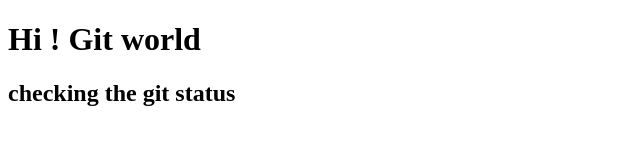
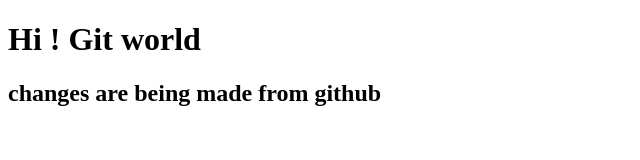
Before and after one commit to gurkirat-argusoft/GithubCourse, a plain HTML site: page index.html in a window 1280 px wide. Shown: the whole page, without its empty margins (0-640 px from the left). Drawn offline with Linux system fonts and the light colour scheme.

Commit message:
Updates made from github
just practicing for git pull to pull data from main branch to local data.

```diff
--- a/index.html
+++ b/index.html
@@ -7,6 +7,6 @@
 </head>
 <body>
     <h1>Hi ! Git world</h1>
-    <h2>checking the git status      </h2>
+    <h2>changes are being made from github</h2>
 </body>
 </html>
```
